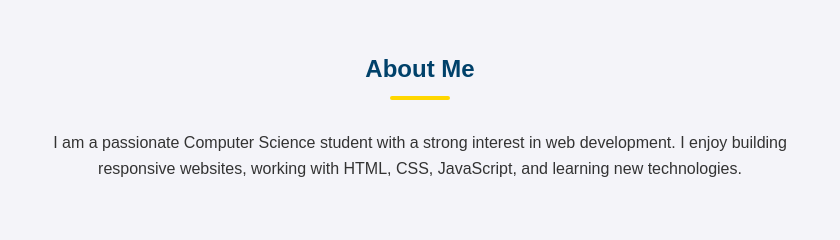
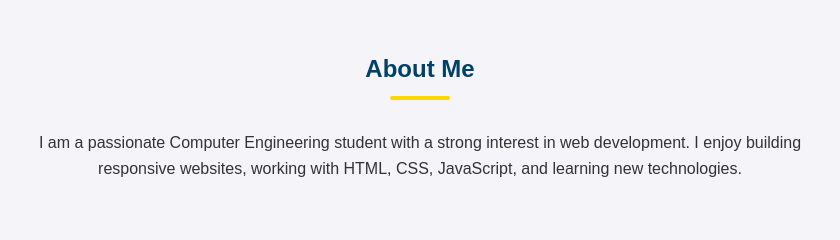
Before and after one commit to akshar3012/potrak, a plain HTML site: page index.html in a window 1280 px wide. Shown: the part 820-1060 px from the top of the page, 220-1060 px from the left. Drawn offline with Linux system fonts and the light colour scheme.

Commit message:
index.html

```diff
--- a/index.html
+++ b/index.html
@@ -106,7 +106,7 @@
   <section id="about">
     <h2>About Me</h2>
     <p>
-      I am a passionate Computer Science student with a strong interest in web development.
+      I am a passionate Computer Engineering  student with a strong interest in web development.
       I enjoy building responsive websites, working with HTML, CSS, JavaScript, and learning new technologies.
     </p>
   </section>
```
